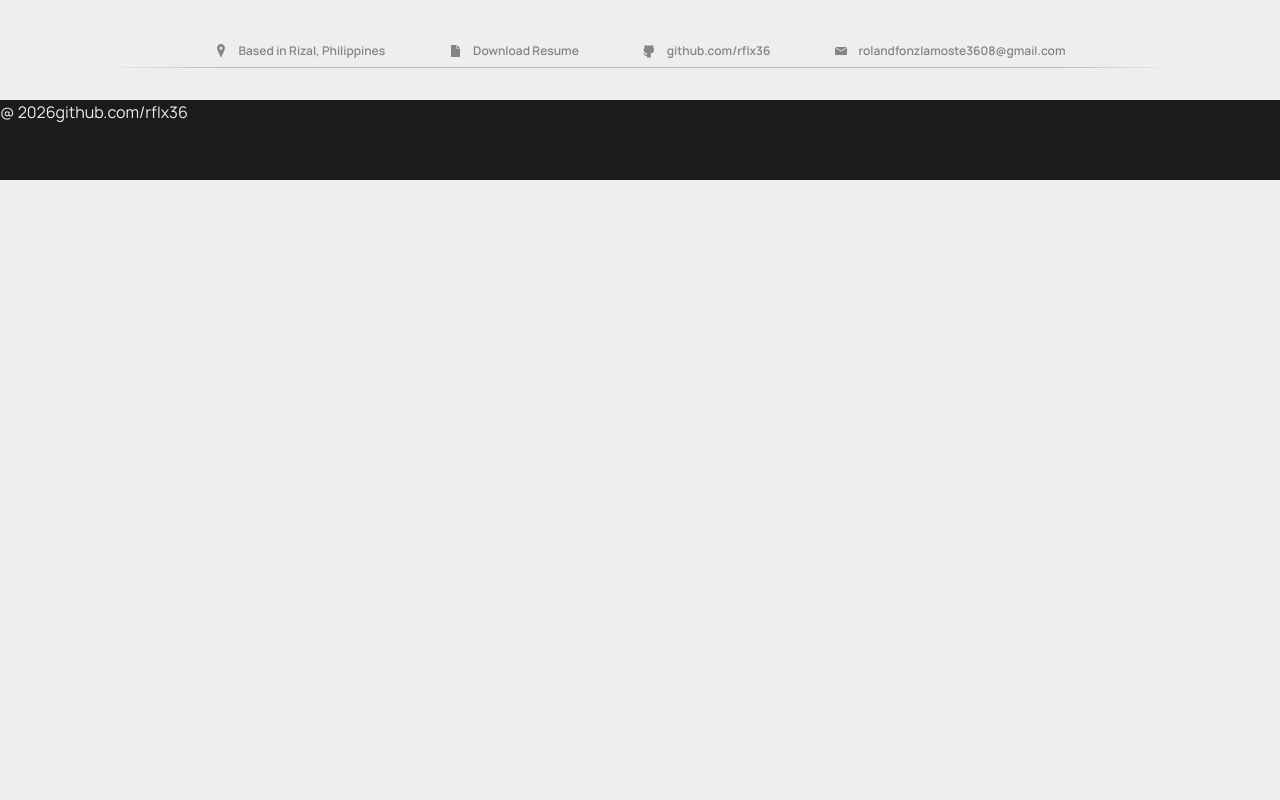
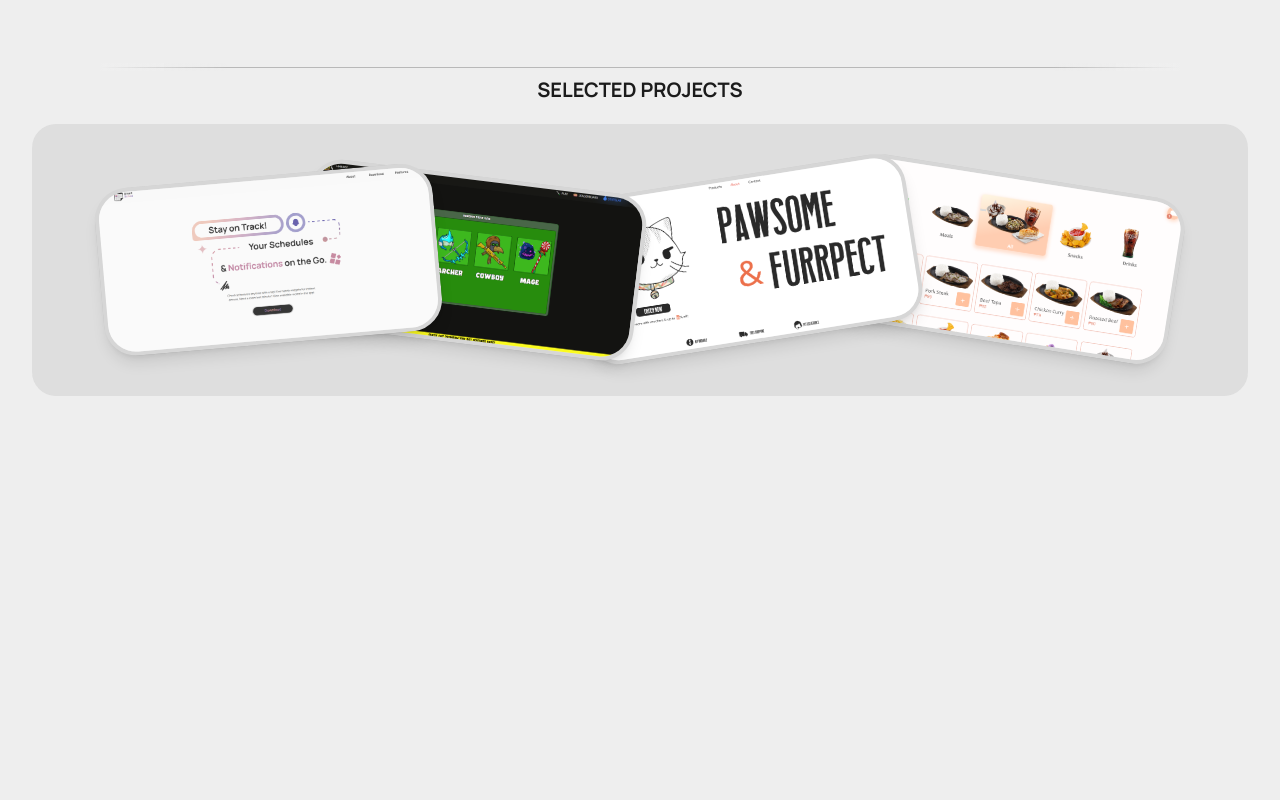
Before and after one commit to rflx36/portfolio, a React (Vite) app: page / in a window 1280 px wide. Shown: the part 580-1380 px from the top of the page. Before the commit the page ends 800 px from the top, so only its background shows below. Built offline with nearby package versions, Linux system fonts and the light colour scheme; no server answers.

Commit message:
temporary deployment fix

```diff
--- a/src/App.tsx
+++ b/src/App.tsx
@@ -62,14 +62,14 @@ function App() {
         </div>
 
       </section>
-      {/* <section ref={projectsRef} >
+      <section ref={projectsRef} >
         <ProjectsSection />
       </section>
       <SkillsSection />
       <BackgroundSection />
       <ProcessSection />
       <ContactSection />
-      */}
+
 
 
 
--- a/src/components/contact section/landing contacts/index.tsx
+++ b/src/components/contact section/landing contacts/index.tsx
@@ -17,6 +17,7 @@ export default function LandingContacts() {
 
     useEffect(() => {
         fetchGithubData();
+        console.log(githubData);
     }, []);
 
     const cursorOnHoverCV = useCursor({ tooltip: 'Download Resume', type: "pointer" })
```
